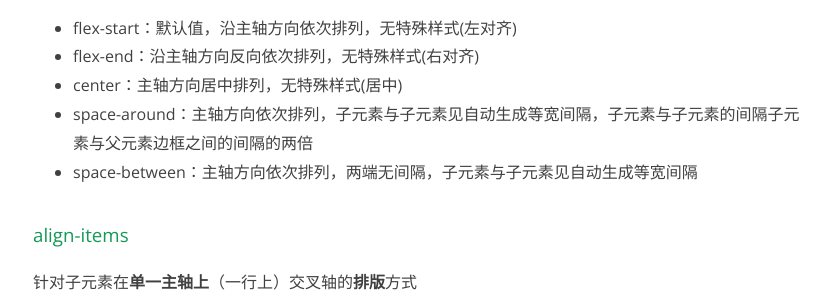
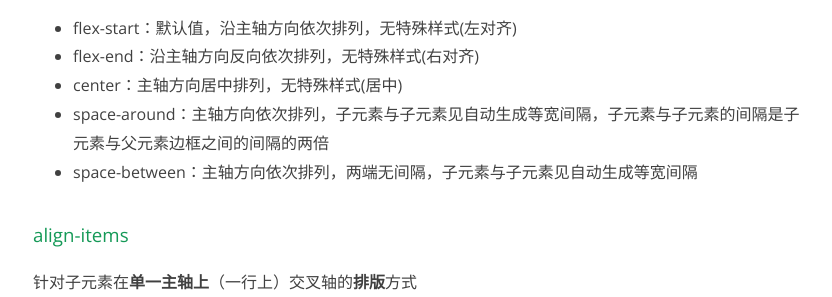
Before and after one commit to higwendolyn/Alias, a Jekyll site: the page built from _posts/2021-02-09-flex.md, in a window 1280 px wide and 900 px high, scrolled down 1606 px. Shown: the part 157-454 px from the top of the window, without its empty margins (63-895 px from the left). Built offline with Jekyll 4.4.1, drawn with Linux system fonts in a browser that asks for light colours.

Commit message:
flex布局

```diff
--- a/_posts/2021-02-09-flex.md
+++ b/_posts/2021-02-09-flex.md
@@ -65,7 +65,7 @@ justify-content: flex-start | flex-end | center | space-around | space-between
 * flex-start：默认值，沿主轴方向依次排列，无特殊样式(左对齐)
 * flex-end：沿主轴方向反向依次排列，无特殊样式(右对齐)
 * center：主轴方向居中排列，无特殊样式(居中)
-* space-around：主轴方向依次排列，子元素与子元素见自动生成等宽间隔，子元素与子元素的间隔子元素与父元素边框之间的间隔的两倍
+* space-around：主轴方向依次排列，子元素与子元素见自动生成等宽间隔，子元素与子元素的间隔是子元素与父元素边框之间的间隔的两倍
 * space-between：主轴方向依次排列，两端无间隔，子元素与子元素见自动生成等宽间隔
 
 ### align-items
```
